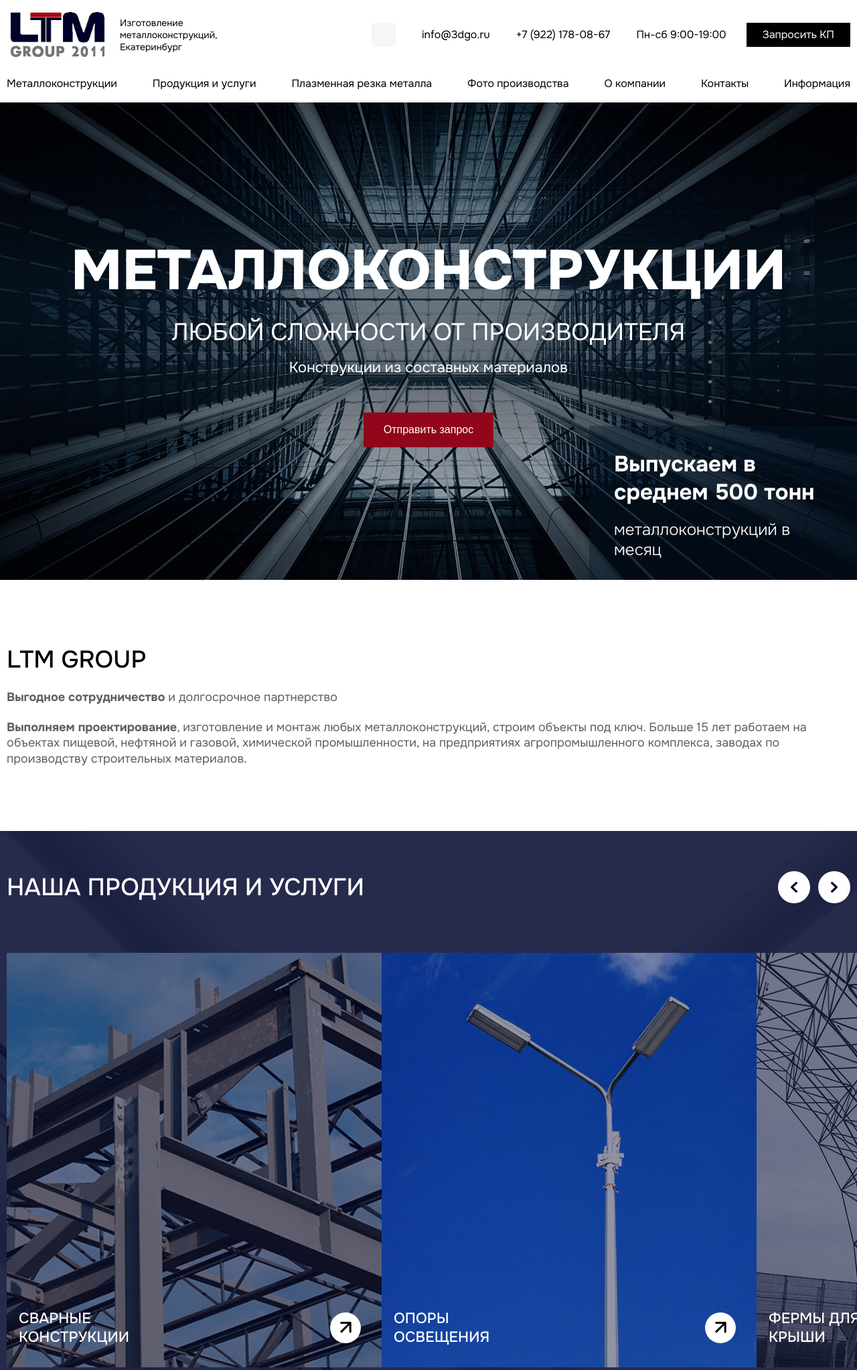
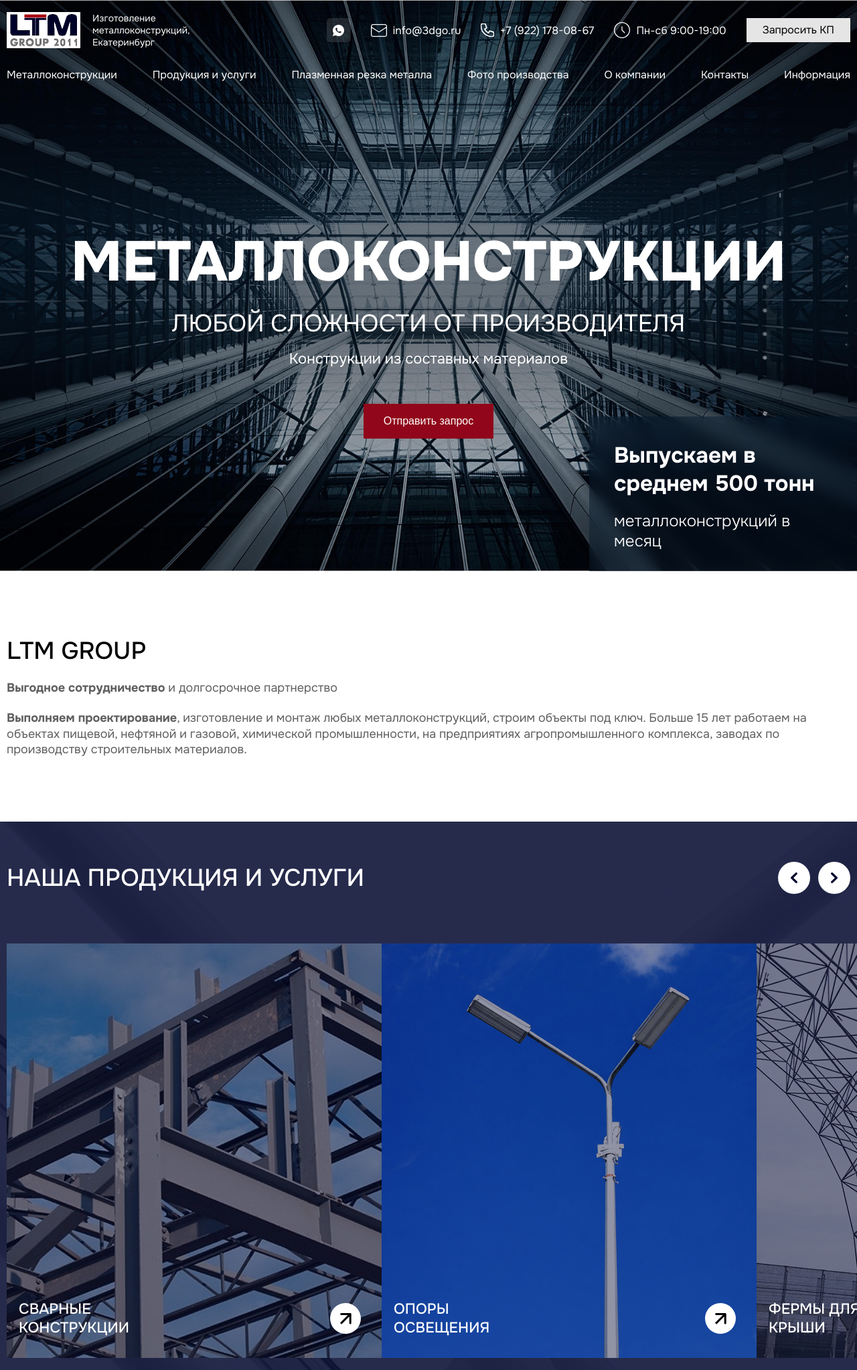
Before and after one commit to Avhab/gh36GaT0Q1mz, a PHP site: page /LTM/index.html in a window 1280 px wide. Shown: the top 2046 px of the page at 67% size. Run offline with PHP 8.4, Linux system fonts and the light colour scheme.

Commit message:
Add files via upload

```diff
--- a/LTM/css/styles.css
+++ b/LTM/css/styles.css
@@ -63,6 +63,7 @@
 
 :root {
 --hover_text: #91061A;
+--hover_text_dark: #A5BBCF;
 --hover_butt: #329332;
 --hover_butt_back: #D97483;
 }
@@ -99,39 +100,72 @@ button {font-size:1rem;text-align:center;cursor:pointer;}
 line-height: 100%;padding:1.125rem 1.875rem;max-width:100%;border:none;background: #91061A;color: #FFF;}
 @media (max-width:270px) {.buttn {width:100%;}}
 
-a:hover {color:var(--hover_text);}
+
+a:hover, .markStat {color:var(--hover_text);}
+.headUnit a:hover, footer a:hover, .headUnit .markStat {color: var(--hover_text_dark);}
 a.buttn:hover {color:white;}
+footer a.buttn:hover {color: var(--hover_text_dark);}
 
 .emaiLink img {margin-right:7px;}
 
+.headUnit header {color:#FFF;}
 header {padding:18px 0;}
 header .header-line {display:flex;justify-content:space-between;flex-wrap:nowrap;align-items:center;gap:1rem;}
 header .wrapG {display:flex;flex-direction:column;justify-content:space-between;flex-wrap:nowrap;gap:29px;}
 
 header .logo-block {display:flex;justify-content:left;flex-wrap:nowrap;align-items:center;flex-shrink:1;}
-header .logo {max-width:132px;min-width:50%;aspect-ratio:132/59;overflow:hidden;}
+header .logo {max-width:110px;aspect-ratio:110/54;overflow:hidden;padding:3px 5px;}
+.headUnit header .logo {background:white;}
 header .logo img {object-fit:cover;width:100%;height:100%;}
-header .logo-txt {max-width:9.5rem;font-size:0.875rem;margin-left:1.125rem;min-width:50%;flex-shrink:1;}
-@media (max-width:300px) {header .logo-txt {font-size:0.5rem;margin-left:0.3rem;}}
+header .logo-txt {max-width:9.5em;font-size:0.875rem;margin-left:1.125rem;min-width:50%;flex-shrink:1;}
+@media (max-width:300px) {header .logo {max-width:80px;}
+header .logo-txt {font-size:0.5rem;margin-left:0.3rem;}}
 
 .telph-block {display:flex;justify-content:left;flex-wrap:nowrap;align-items:center;gap:1.875rem;}
 .telph-block>* {display:flex;justify-content:space-between;align-items:center;flex-wrap:nowrap;gap:9px;}
 .WhatsApp {width: 36px;height: 36px;border-radius: 5px;background: #F6F6F6;display:flex;justify-content:center;align-items:center;}
+.headUnit .WhatsApp {background: #FFFFFF1F;}
+
 .WhatsApp:hover {background:#F2ADB7;}
+.headUnit .WhatsApp:hover {background:var(--hover_text);}
 
-a.blkButtn {padding:10px 24px;background:#000;}
-a.blkButtn:hover {color:#F2ADB7;}
+.iconFrame {width:1.5em;aspect-ratio:1/1;background-size:contain;background-position:center;background-repeat:no-repeat;}
+
+.WhatsApp .iconFrame {background-image:url(../images/header-WhatsApp-icon.svg);width:17px;}
+.emaiLink .iconFrame {background-image:url(../images/header-mail-icon.svg);}
+.teleph .iconFrame {background-image:url(../images/header-phone-icon.svg);width:1.2em;}
+.clockIcon .iconFrame {background-image:url(../images/header-clock-icon.svg);}
+
+.headUnit .WhatsApp .iconFrame {background-image:url(../images/footer-WhatsApp-icon.svg);}
+.headUnit .emaiLink .iconFrame {background-image:url(../images/footer-mail-icon.svg);}
+.headUnit .teleph .iconFrame {background-image:url(../images/footer-phone-icon.svg);}
+.headUnit .clockIcon .iconFrame {background-image:url(../images/footer-clock-icon.svg);}
+
+footer .WhatsApp .iconFrame {background-image:url(../images/footer-WhatsApp-icon.svg);}
+footer .emaiLink .iconFrame {background-image:url(../images/footer-mail-icon.svg);}
+footer .teleph .iconFrame {background-image:url(../images/footer-phone-icon.svg);}
+footer .clockIcon .iconFrame {background-image:url(../images/footer-clock-icon.svg);}
+
+a.headerButton {padding:10px 24px;background:#000;}
+.headUnit a.headerButton {background:#E5E5E5;color:#000;}
+a.headerButton:hover {color:#F2ADB7;}
+.headUnit a.headerButton:hover {color:#d5213b;}
 
 header .burger {display:none;cursor:pointer;width:40px;height:40px;flex-shrink:0;
 background:url(../images/burger.svg) center center no-repeat;}
+.headUnit header .burger {background:url(../images/burgerWhite.svg) center center no-repeat;}
 @media (max-width:1100px) {
 header .burger {display:block;}
 header .telph-block, header .header-line02 {display:none;}}
 
 .burgerMenu {display:none;justify-content:start;flex-wrap:nowrap;align-items:start;gap:2em;flex-direction:column;
-position:fixed;z-index:10;top:0;right:0;background:#FFF;padding:1.5rem calc(1.5rem + 20px) 1.5rem 1.5rem;}
+position:absolute;z-index:10;top:0;right:0;background:#FFF;padding:1.5rem calc(1.5rem + 20px) 1.5rem 1.5rem;
+box-shadow: 0 0 12px 8px #b5b5fb59;}
+.headUnit .burgerMenu {background:#1c1d25;}
+.headUnit .burgerMenu {background: #00062C;}
 .burgerMenu .clos {background:url(../images/closBlack.svg) center center no-repeat;background-size:100%;
 width:15px;height:15px;cursor:pointer;position:absolute;top:1.5rem;right:1.5rem;}
+.headUnit .burgerMenu .clos {background:url(../images/closWhite.svg) center center no-repeat;background-size:100%;}
 .burgerMenu .header-line {display:flex;justify-content:space-between;flex-direction:column;flex-wrap:nowrap;align-items:start;gap:1rem;}
 .burgerMenu .telph-block {display:flex;justify-content:space-between;flex-direction:column;flex-wrap:nowrap;align-items:start;gap:1rem;}
 
@@ -164,9 +198,12 @@ form.footForm input[type="text"], .footForm input[type="tel"] {height:40px;}}
 
 .dropSel {position:relative;cursor:pointer;}
 .dropSel .tit:hover {color:var(--hover_text);}
+.headUnit .dropSel .tit:hover {color: var(--hover_text_dark);}
 .dropSel .options {background:white;position:absolute;top:2em;z-index:5;white-space:nowrap;box-shadow: 4px 4px 12px 8px #b5b5fb59;}
 .dropSel .options a {display:block;padding:10px 13px;}
 .dropSel .options a:hover {color:var(--hover_text);}
+.headUnit .dropSel .options a:hover {color: var(--hover_text_dark);}
+.headUnit .dropSel .options {background:#1c1d25;}
 
 
 .txtSect h2 {margin-bottom:0.6em;}
@@ -221,8 +258,8 @@ list-style-type: none;counter-reset: css-counter;}
 
 .prodPage5 {margin:6.5rem 0 4.1875rem 0;}
 
-.titleSect {background:url(../images/backimg01.jpg) center center no-repeat;background-size:cover;
-color:#FFF;text-align:center;aspect-ratio:1920/1069;max-height:1071px;min-width:100%;}
+.headUnit {background:url(../images/backimg01.jpg) center center no-repeat;background-size:cover;}
+.titleSect {color:#FFF;text-align:center;aspect-ratio:1920/1069;max-height:1071px;min-width:100%;}
 .titleSect .wrapG {display:flex;flex-direction:column;justify-content:center;flex-wrap:nowrap;align-items:center;gap:1rem;
 height:100%;position:relative;}
 .titleSect .descr {font-size:2.25rem;text-transform: uppercase;}
@@ -230,8 +267,10 @@ height:100%;position:relative;}
 .titleSect .buttn {margin-top:2.3rem;}
 .titleSect .addinf {display:flex;flex-direction:column;justify-content:space-between;flex-wrap:nowrap;align-items:start;gap:1.25rem;
 text-align:left;font-size:2.0625rem;font-weight:700;
-width:12.12em;max-width:100%;padding:1.12em 1.12em 0.9em;background: #05192C6B;
+background: #05192C6B;backdrop-filter: blur(10.4px);
+width:12.12em;max-width:100%;padding:1.12em 1.12em 0.9em;
 position:absolute;right:0;bottom:0;}
+
 .titleSect .addinf>*:nth-child(2) {font-weight:300;font-size:0.73em;}
 @media (max-width:1200px) {
 .titleSect h1 {font-size:4rem;}
@@ -266,7 +305,7 @@ position:absolute;right:0;bottom:0;}
 
 .arrCont {display:flex;justify-content:space-between;flex-wrap:nowrap;flex-shrink:0;gap:12px;}
 .hScroll .leftArr, .hScroll .rightArr {
-width:48px;height:48px;border-radius:50px;
+width:48px;height:48px;border-radius:50%;
 background:url(../images/buttArr.svg) center center no-repeat, linear-gradient(#FFF, #FFF);cursor:pointer;}
 .hScroll .rightArr {transform: scaleX(-1);}
 
@@ -406,7 +445,9 @@ display:flex;justify-content:start;flex-direction:column;flex-wrap:nowrap;align-
 footer .row1 .colm:nth-child(n + 2) {border-left:  1px solid #FFFFFF29;}
 footer .row1 .colm:first-child {padding-left:0;width:calc(25% - 0.666*2.8125rem);}
 footer .row1 .colm:last-child {padding-right:0;width:calc(25% - 0.666*2.8125rem);}
-footer .colm4 .emaiLink, footer .colm4 .teleph {display:flex;justify-content:start;align-items:center;flex-wrap:nowrap;gap:9px;}
+footer .colm4 .emaiLink, footer .colm4 .teleph , footer .colm4 .clockIcon
+{display:flex;justify-content:start;align-items:center;flex-wrap:nowrap;gap:9px;}
+
 footer .WhatsApp {background: #FFFFFF1F;}
 footer .WhatsApp:hover {background:var(--hover_text);}
 footer .buttn {margin-top:auto;}
```
